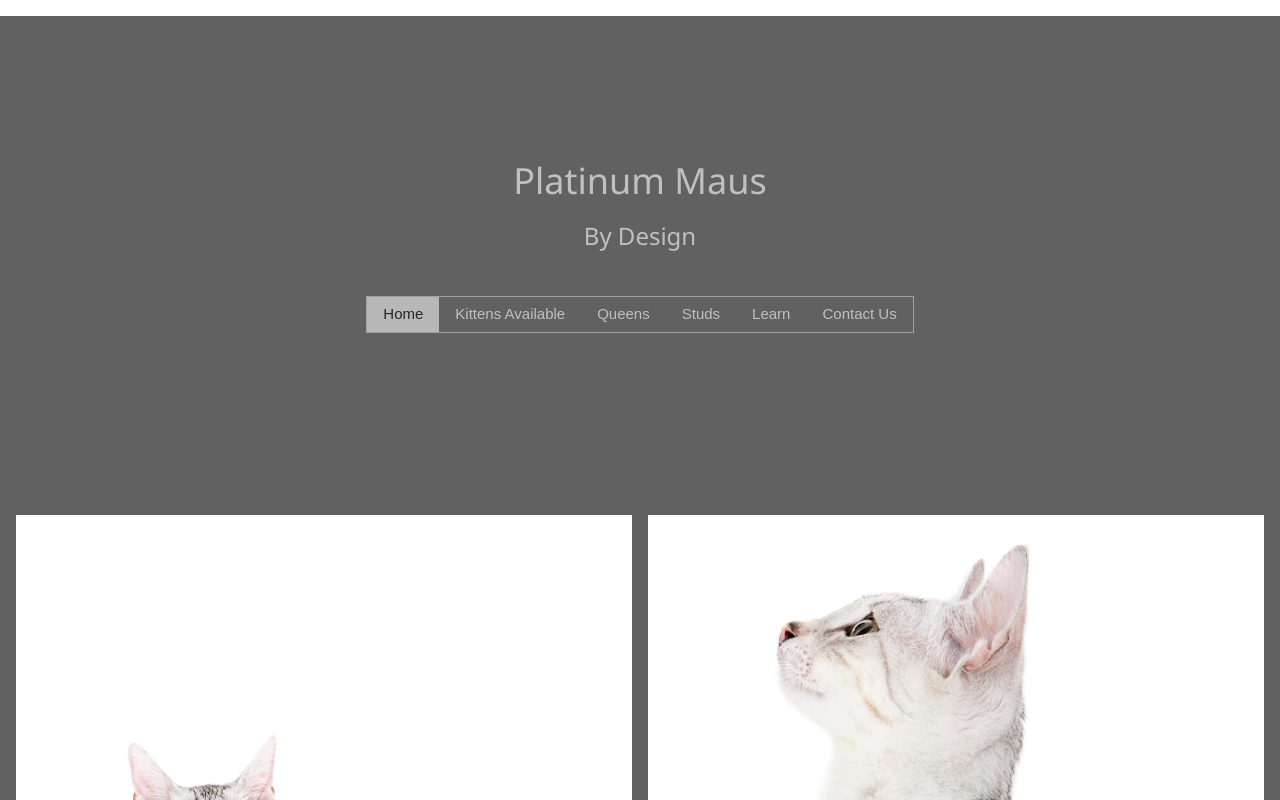
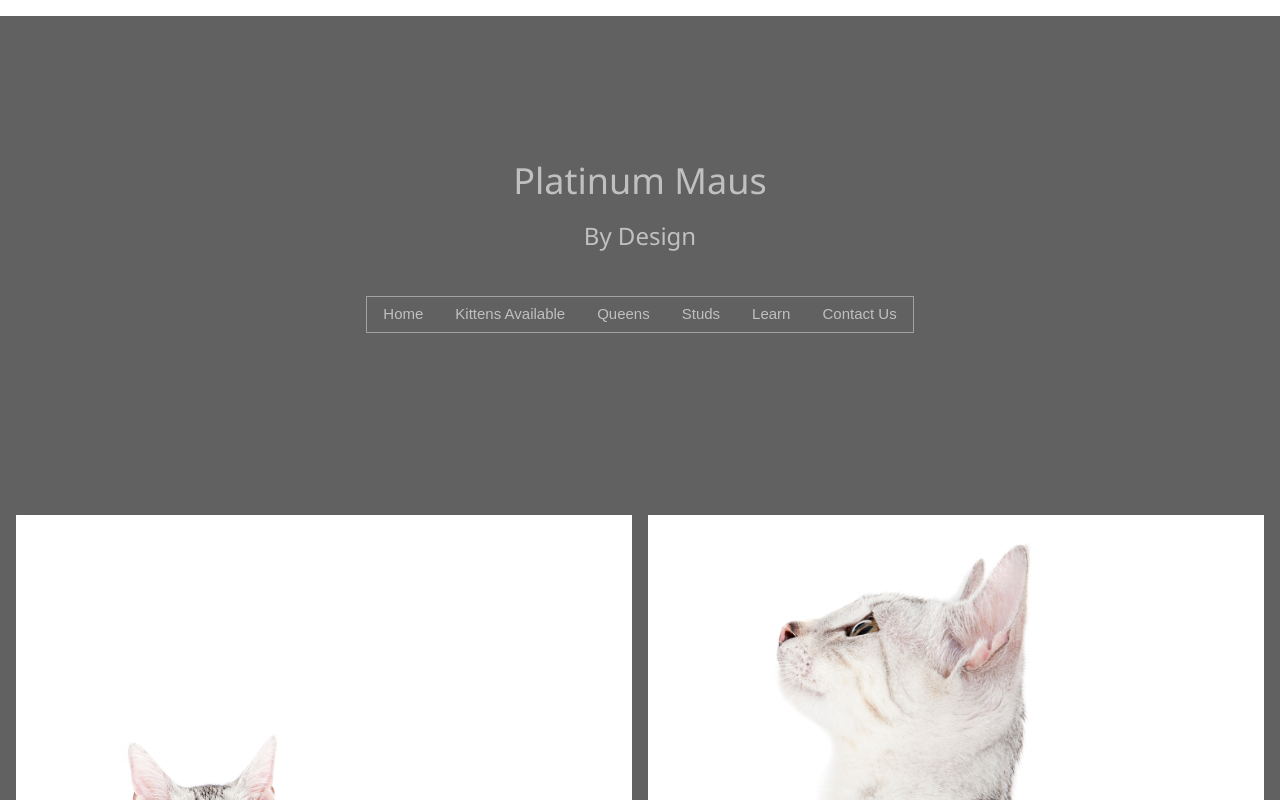
Before and after one commit to jwenger100/platinum-maus, a React (Create React App) app: page / in a window 1280 px wide. Shown: the top 800 px of the page. Built offline with nearby package versions, Linux system fonts and the light colour scheme; the HTML template or start-up script is replaced by a standard one.

Commit message:
Added highlight function to each link button and made a linkbutton class.

```diff
--- a/src/components/header.js
+++ b/src/components/header.js
@@ -1,5 +1,5 @@
 import React, { Component } from 'react';
-import { Link } from 'react-router';
+import LinkButton from './ui/linkButton.jsx';
 import '../style.css';
 
 class Header extends Component {
@@ -11,12 +11,12 @@ class Header extends Component {
 
           <div className="w3-padding-32">
             <div className="w3-btn-bar w3-border w3-show-inline-block">
-              <Link to="/home" className="w3-btn w3-light-grey">Home</Link>
-              <Link to="/kittens" className="w3-btn">Kittens Available</Link>
-              <Link to="/queens" className="w3-btn w3-hide-small">Queens</Link>
-              <Link to="/studs" className="w3-btn w3-hide-small">Studs</Link>
-              <Link to="/learn" className="w3-btn w3-hide-small">Learn</Link>
-              <Link to="/contact" className="w3-btn">Contact Us</Link>
+              <LinkButton to="/home" className="w3-btn" selected="true" linkName="Home"></LinkButton>
+              <LinkButton to="/kittens" className="w3-btn" linkName="Kittens Available"></LinkButton>
+              <LinkButton to="/queens" className="w3-btn w3-hide-small" linkName="Queens"></LinkButton>
+              <LinkButton to="/studs" className="w3-btn w3-hide-small" linkName="Studs"></LinkButton>
+              <LinkButton to="/learn" className="w3-btn w3-hide-small" linkName="Learn"></LinkButton>
+              <LinkButton to="/contact" className="w3-btn" linkName="Contact Us"></LinkButton>
             </div>
           </div>
       </header>
--- /dev/null
+++ b/src/components/ui/linkButton.jsx
@@ -0,0 +1,34 @@
+import { Link } from 'react-router';
+import React from 'react';
+
+export default class LinkButton extends React.Component {
+  constructor(props) {
+    super(props);
+    this.state = {isSelected: props.selected, cssClass: props.className};
+
+    // This binding is necessary to make `this` work in the callback
+    this.handleClick = this.handleClick.bind(this);
+  }
+
+  handleClick() {
+    var cssClass = !this.state.isSelected ? 'w3-light-grey' : '';
+    if(cssClass.length > 0) {
+        cssClass = cssClass + ' ' + this.state.cssClass;
+    } else {
+        cssClass = this.state.cssClass.replace('w3-light-grey', '');
+    }
+
+
+    this.setState(prevState => ({
+      isSelected: !prevState.isSelected,
+      cssClass: cssClass
+    }));
+  }
+
+  render() {
+    return (
+      <Link onClick={this.handleClick} to={this.props.to} className={this.state.cssClass}>{this.props.linkName}
+    </Link>
+    );
+  }
+}
```
